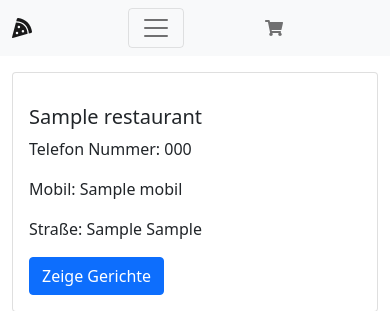
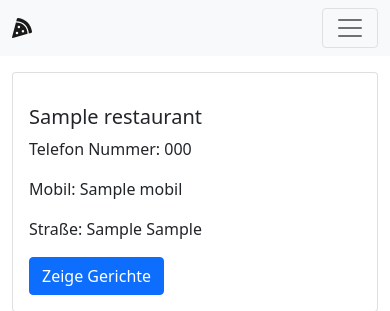
Before and after one commit to Faedrak/Essens-bersichtswebseite, a Symfony app: template templates/home/index.html.twig in a window 390 px wide. Shown: the top 311 px of the page. Run offline with Twig, Linux system fonts and the light colour scheme; the template is opened without the code that fills it: most values are stand-ins (such as "Sample title", 1, 10 or a date in 2020); some libraries are stand-ins or nearby versions.

Commit message:
add Viewport to base File Edit Menu for responsive movile ussage

```diff
--- a/templates/Menu.html.twig
+++ b/templates/Menu.html.twig
@@ -17,13 +17,12 @@
                         <a class="nav-link" href="#">Pricing</a>
                     </li>
                 </ul>
+                <div class="flex-fill"></div>
+                <ul class="navbar-nav auto-ml">
+                    <a class="nav-link" href="{{ path('cart') }}"><i class="fas fa-shopping-cart"></i></a>
+                </ul>
             </div>
-            <ul class="nav navbar-nav navbar-right">
-                        <a class="nav-link" href="{{ path('cart') }}"><i class="fas fa-shopping-cart"></i></a>
-            </ul>
-            <ul class="nav navbar-nav navbar-right">
-                        <div class="test"></div>
-            </ul>
+
         </div>
     </nav>
 {% endblock %}
--- a/templates/base.html.twig
+++ b/templates/base.html.twig
@@ -2,6 +2,7 @@
 <html>
     <head>
         <meta charset="UTF-8">
+        <meta name="viewport" content="width=device-width, initial-scale=1">
         <title>{% block title %}Welcome!{% endblock %}</title>
         {# Run `composer require symfony/webpack-encore-bundle`
            and uncomment the following Encore helpers to start using Symfony UX #}
```
